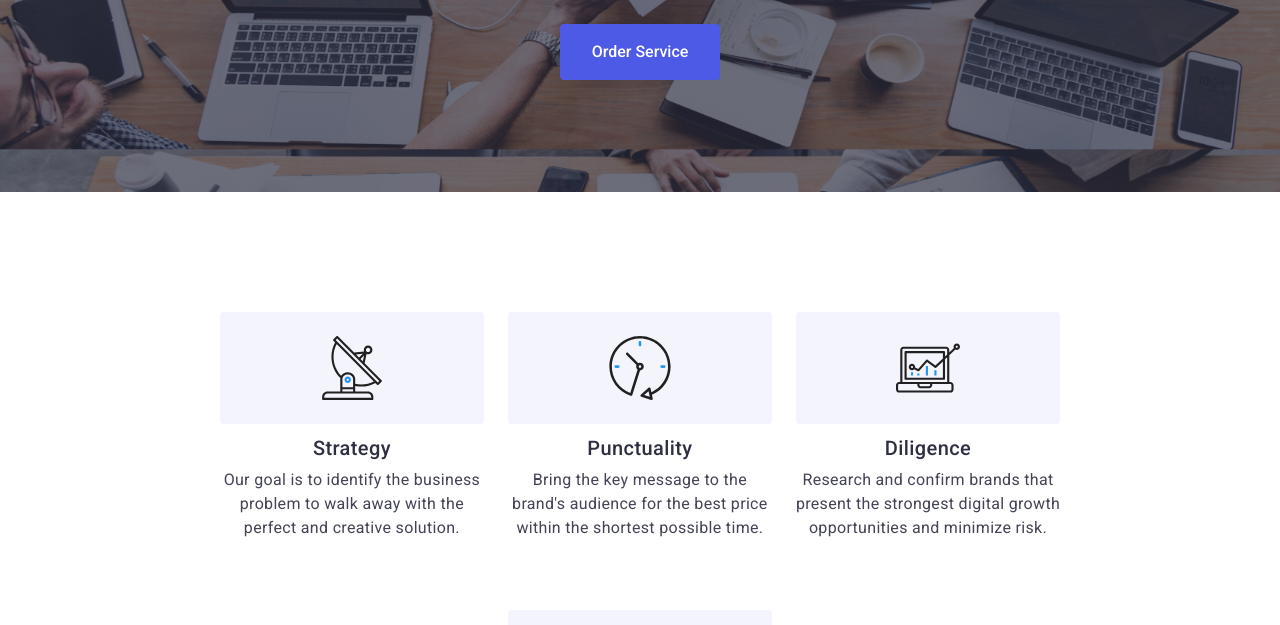
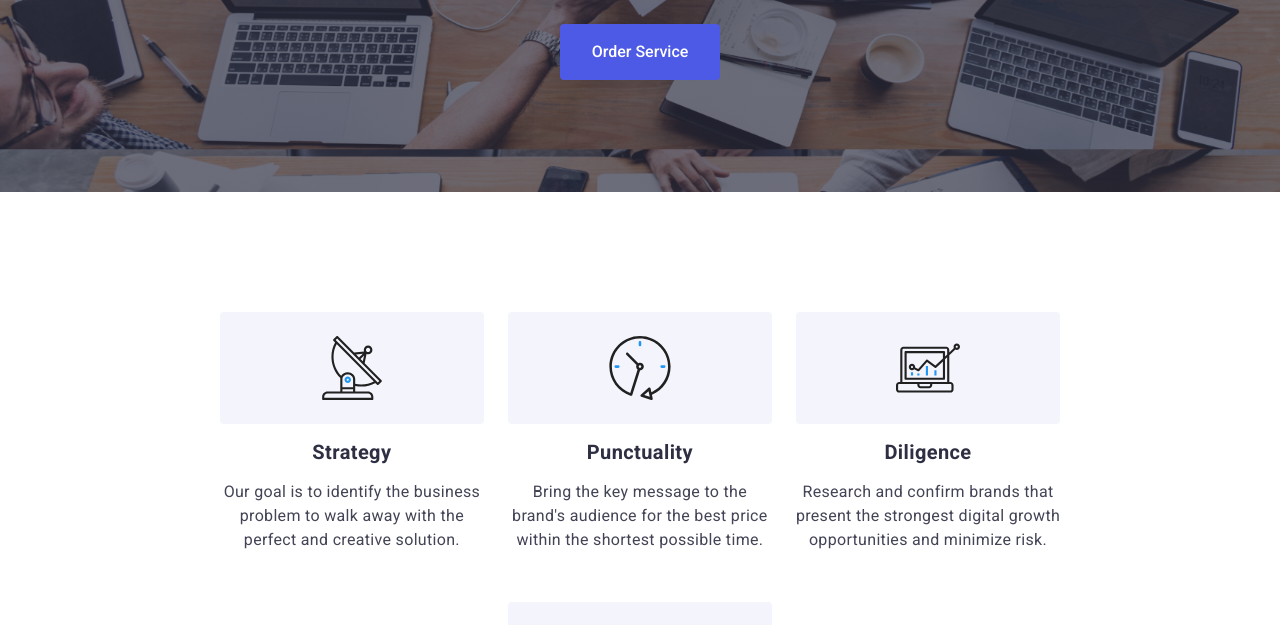
Before and after one commit to joepherdegz/goit-markup-hw-07, a plain HTML site: page index.html in a window 1280 px wide. Shown: the part 327-952 px from the top of the page. Drawn offline with nearby package versions, Linux system fonts and the light colour scheme.

Commit message:
Update styles.css

```diff
--- a/css/styles.css
+++ b/css/styles.css
@@ -19,7 +19,7 @@
 }
 html{
    box-sizing: border-box;
-   max-width: 1440px;
+   /* max-width: 1440px; */
 }
 body {
    font-family: "Roboto", sans-serif;
@@ -421,7 +421,7 @@ address {
 
 /* Advantage Section */
 .adv-section {
-   padding: 120px;
+   padding: 96px;
 
    @media screen and (min-width: 768px) {
       padding: 96px 0;
@@ -437,7 +437,7 @@ address {
    display: flex;
    gap: 72px;
    justify-content: center;
-   align-items: center;
+   /* align-items: center; */
    flex-direction: column;
    @media screen and (min-width: 768px){
       display: flex;
@@ -450,13 +450,20 @@ address {
 }
 
 .adv-item {
-   display: inline-block;
+   /* display: inline-block; */
    text-align: center;
-   margin-bottom: 20px;
+   /* margin-bottom: 20px; */
 
 }
 
 .adv-icon {
+   display:none;
+   @media screen and (min-width: 768px) {
+         display: none;
+      }
+   @media screen and (min-width: 1158px) {
+         display: flex;
+         justify-content: center;
          width: 264px;
          height: 112px;
          padding: 24px 100px;
@@ -464,15 +471,23 @@ address {
          background-color: var(--CLOUD);
          border-radius: 4px;
       }
+}
 
 .adv-title {
    color: var(--NAVY-BLUE);
-   font-size: 20px;
+   font-size: 36px;
    font-style: normal;
-   font-weight: 500;
-   line-height: 1.2;
+   font-weight: 700;
+   line-height: 40px;
    letter-spacing: 0.4px;
    margin-bottom: 8px;
+   @media screen and (min-width: 768px){
+      font-size: 36px;
+   }
+   @media screen and (min-width: 1158px){
+      font-size: 20px;
+
+   }
 }
 
 .adv-description {
@@ -481,6 +496,7 @@ address {
    font-weight: 400;
    line-height: 1.5;
    letter-spacing: 0.32px;
+   align-self: stretch;
 }
 
 /* End of Advantage Section */
```
Lines whose indentation alone changed are shown as unchanged.
